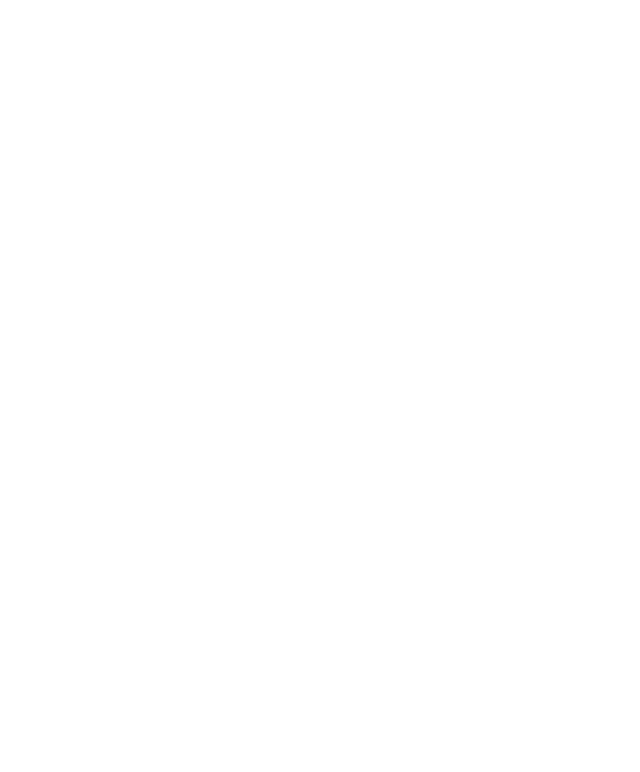
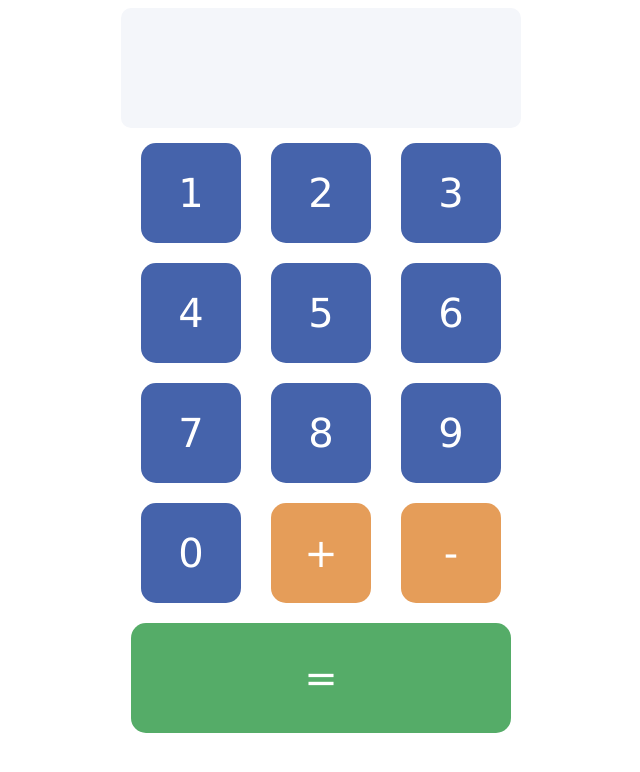
Before and after one commit to MoheeQwariq/GSG_React_Next_24, a React (Vite) app in the folder HW1 (Calculater)/: page / in a window 1280 px wide. Shown: the top 772 px of the page, without its empty margins (319-959 px from the left). Built offline with nearby package versions, Linux system fonts and the light colour scheme.

Commit message:
build a structure of Calculator

```diff
--- a/HW1 (Calculater)/index.html
+++ b/HW1 (Calculater)/index.html
@@ -1,4 +1,4 @@
-<!doctype html>
+<!DOCTYPE html>
 <html lang="en">
   <head>
     <meta charset="UTF-8" />
--- a/HW1 (Calculater)/src/App.css
+++ b/HW1 (Calculater)/src/App.css
@@ -0,0 +1,4 @@
+div.screen{
+    width: 400px;
+    height: 600px;
+}
--- a/HW1 (Calculater)/src/App.tsx
+++ b/HW1 (Calculater)/src/App.tsx
@@ -1,8 +1,14 @@
 import "./App.css";
+import Keyboard from "./components/keyboard/keyboard";
+import Result from "./components/result/result";
 
 function App() {
-  return <>
-  </>;
+  return(
+    <div className="screen">
+      <Result/>
+      <Keyboard/>
+    </div>
+    )
 }
 
 export default App;
--- /dev/null
+++ b/HW1 (Calculater)/src/components/button/button.css
@@ -0,0 +1,9 @@
+div.button{
+    display: flex;
+    align-items: center;
+    justify-content: center;
+    font-size: 40px;
+    border-radius: 15px;
+    color: #ffffff;
+    font-family:Verdana, Geneva, Tahoma, sans-serif
+}
--- /dev/null
+++ b/HW1 (Calculater)/src/components/button/button.tsx
@@ -0,0 +1,24 @@
+import './button.css'
+interface Iprops {
+ symbol : string,
+ color : string,
+ height: string,
+ width:string
+};
+
+
+const Button = (props : Iprops) => {
+   const style = {
+      backgroundColor: props.color,
+      height:props.height,
+      width:props.width,
+    };
+
+return(
+ <div style={style} className='button' >
+    {props.symbol}
+ </div>
+)
+}
+
+export default Button;
--- /dev/null
+++ b/HW1 (Calculater)/src/components/keyboard/keyboard.css
@@ -0,0 +1,11 @@
+div.keyboard {
+  margin-top: 15px;
+  margin-left: 10px;
+  margin-right: 10px;
+  height: 70%;
+  display: flex;
+  flex-direction: row;
+  gap: 20px;
+  flex-wrap: wrap;
+  justify-content: space-evenly;
+}
--- /dev/null
+++ b/HW1 (Calculater)/src/components/keyboard/keyboard.tsx
@@ -0,0 +1,20 @@
+import Button from "../button/button";
+import "./keyboard.css";
+const Keyboard = () => {
+  const numbers = ["1", "2", "3", "4", "5", "6", "7", "8", "9", "0"];
+  const operators = ["+", "-"];
+  return (
+    <div className="keyboard">
+      {numbers.map((num) => (
+        <Button color="#4563ab" symbol={num} height="100px" key={num} width="100px"/>
+      ))}
+      {operators.map((op) => (
+        <Button color="#e59d59" symbol={op} height="100px" key={op} width="100px"/>
+      ))}
+
+      <Button color="#55ac68" symbol="=" height="110px" key="=" width="400px"/>
+    </div>
+  );
+};
+
+export default Keyboard;
--- /dev/null
+++ b/HW1 (Calculater)/src/components/result/result.css
@@ -0,0 +1,5 @@
+div.result {
+    height: 20%;
+    background-color: #f4f6fa;
+    border-radius: 10px;
+}
--- /dev/null
+++ b/HW1 (Calculater)/src/components/result/result.tsx
@@ -0,0 +1,10 @@
+import './result.css'
+
+const Result = ()=>{
+    return (
+        <div className='result'>
+
+        </div>
+    );
+}
+export default Result;
--- a/HW1 (Calculater)/src/index.css
+++ b/HW1 (Calculater)/src/index.css
@@ -0,0 +1,4 @@
+body {
+  display: flex;
+  justify-content: center;
+}
```
